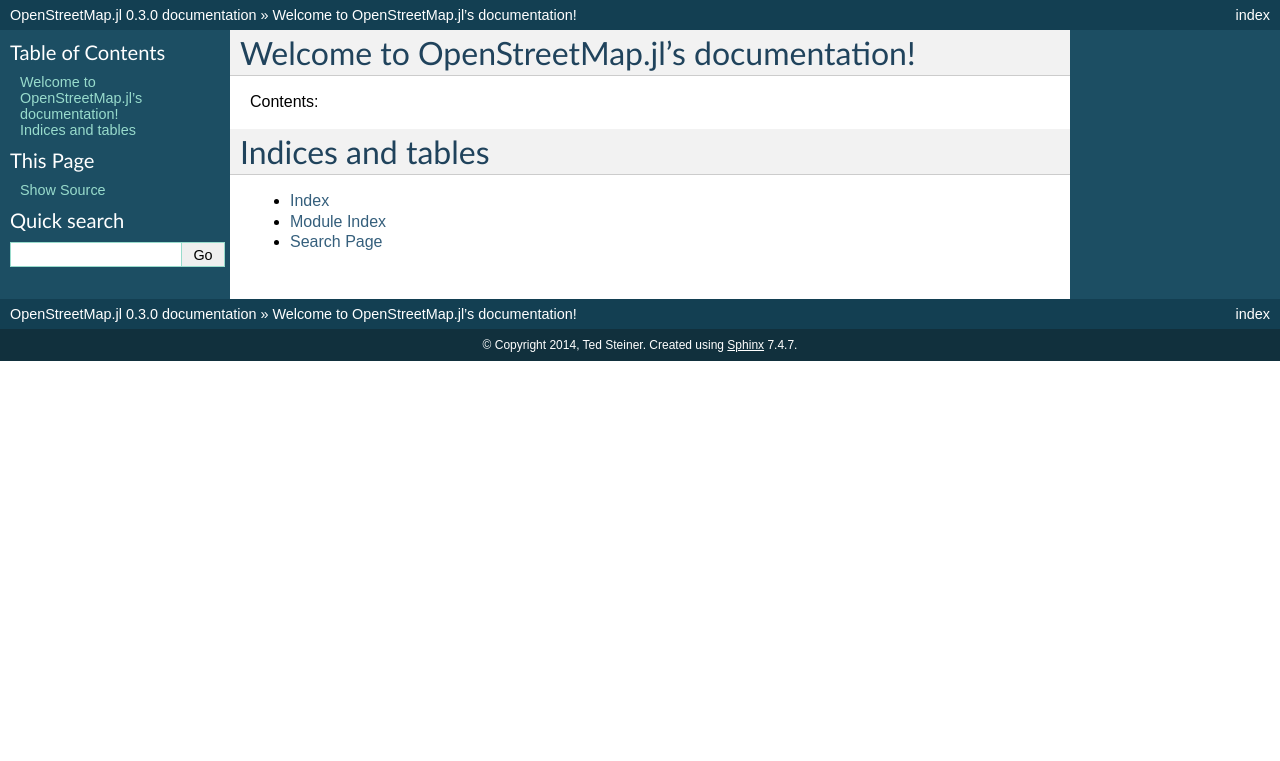
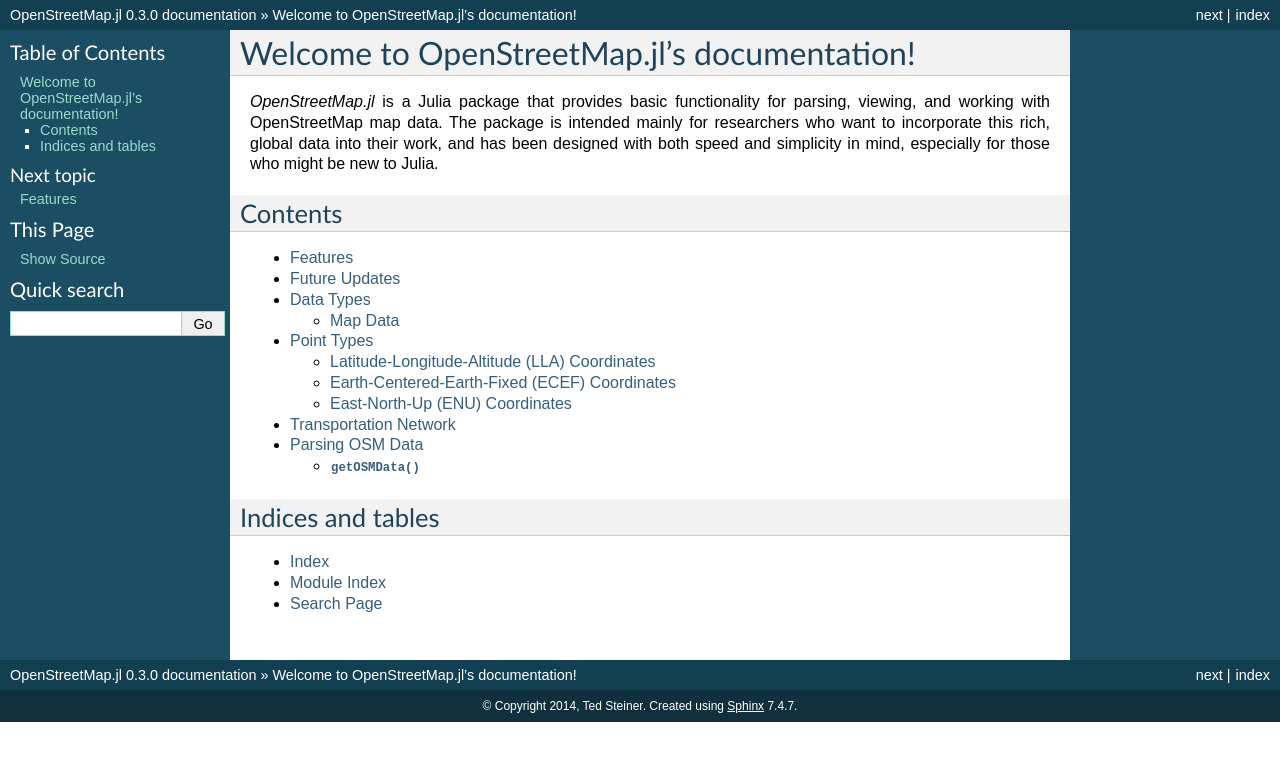
Before and after one commit to tedsteiner/OpenStreetMap.jl, a Sphinx documentation site: the page built from docs/index.rst, in a window 1280 px wide. Shown: the top 761 px of the page. Built offline with Sphinx 7.4.7, drawn with Linux system fonts in a browser that asks for light colours; some of the changed lines change nothing that is shown.

Commit message:
Started some basic documentation in Sphinx.
Signed-off-by: Ted Steiner <tsteiner2@gmail.com>

```diff
--- /dev/null
+++ b/docs/data.rst
@@ -0,0 +1,33 @@
+
+Parsing OSM Data
+================
+
+OpenStreetMap data is available in a variety of formats. However, the easiest and most common to work with is the OSM XML format. OpenStreetMap.jl makes reading data from these files easy and straightforward:
+
+.. py:function:: getOSMData( filename::String [, nodes=false, highways=false, buildings=false, features=false])
+
+Inputs:
+  * Required:
+
+    * ``filename`` [``String``]: Filename of OSM datafile.
+  * Optional:
+
+    * ``nodes`` [``Bool``]: ``true`` to read node data
+    * ``highways`` [``Bool``]: ``true`` to read highway data
+    * ``buildings`` [``Bool``]: ``true`` to read building data
+    * ``features`` [``Bool``]: ``true`` to read feature data
+
+Outputs:
+    * ``nodes`` [``false`` or ``Dict{Int,LLA}``]: Dictionary of node locations
+    * ``highways`` [``false`` or ``Dict{Int,Highway}``]: Dictionary of highways
+    * ``buildings`` [``false`` or ``Dict{Int,Building}``]: Dictionary of buildings
+    * ``features`` [``false`` or ``Dict{Int,Feature}``]: Dictionary of features
+
+These four outputs store all data from the file. ``highways``, ``buildings``, and ``features`` are dictionaries indexed by their OSM ID number, and contain an object of their respective type at each index. “Features” actually represent tags attached to specific ``nodes``, so their ID numbers are the node numbers. The ``Highway`` and ``Building`` types both contain lists of ``nodes`` within them.
+
+**Example Usage:**
+
+``nodes, hwys, builds, feats = getOSMData( MAP_FILENAME, nodes=true, highways=true, buildings=true, features=true)``
+
+**Usage Notes:**
+Reading data is generally very fast unless your system runs out of memory. This is because LightXML.jl loads the entire xml file into memory as a tree rather than streaming it. A 150 MB OSM file seems to take up about 2-3 GB of RAM on my machine, so load large files with caution.
--- a/docs/index.rst
+++ b/docs/index.rst
@@ -6,15 +6,21 @@
 Welcome to OpenStreetMap.jl's documentation!
 ============================================
 
-Contents:
+*OpenStreetMap.jl* is a Julia package that provides basic functionality for parsing, viewing, and working with OpenStreetMap map data. The package is intended mainly for researchers who want to incorporate this rich, global data into their work, and has been designed with both speed and simplicity in mind, especially for those who might be new to Julia.
 
+Contents
+---------
 .. toctree::
    :maxdepth: 2
+
+   overview.rst
+   types.rst
+   data.rst
 
 
 
 Indices and tables
-==================
+------------------
 
 * :ref:`genindex`
 * :ref:`modindex`
--- /dev/null
+++ b/docs/overview.rst
@@ -0,0 +1,20 @@
+
+Features
+=============
+
+* Parse an OpenStreetMap XML datafile (OSM files)
+* Crop maps to specified boundaries
+* Convert maps between LLA, ECEF, and ENU coordinates
+* Extract highways, buildings, and tagged features from OSM data
+* Filter data by various classes
+  * Ways suitable for driving, walking, or cycling
+  * Freeways, major city streets, residential streets, etc.
+  * Accomodations, shops, industry, etc.
+* Draw detailed maps using Julia's Winston graphics package with a variety of options
+* Compute shortest or fastest driving, cycling, and walking routes using Julia's Graphs package
+
+
+Future Updates
+==============
+
+All the functionality that I personally need for my work is now implemented in this package. Therefore, future updates will depend on GitHub issues (bug reports or feature requests) created by users. Pull requests for additional functionality are very welcome, as well.
--- /dev/null
+++ b/docs/types.rst
@@ -0,0 +1,143 @@
+Data Types
+==========
+This page gives an overview of the main data types used by OpenStreetMap.jl.
+
+Map Data
+---------
+These types pertain directly to map elements.
+
+Highway
+^^^^^^^^^^^^^^
+All roads and paths in OpenStreetMap are generically called “highways.” These types must include a list of nodes that comprises the path of the highway. All other fields are optional, and are empty strings when missing from the OSM database.
+
+When a highway is labeled as “oneway,” the road or path is only legally traversable in the order in which the nodes are listed.
+
+.. code-block:: python
+
+    type Highway
+        class::String       # Type of highway
+        lanes::Int          # Number of lanes (1 if unspecified)
+        oneway::Bool        # True if road is one-way
+        sidewalk::String    # Sidewalk classifier, if available
+        cycleway::String    # Cycleway classifier, if available
+        bicycle::String     # Bicycle classifier, if available
+        name::String        # Name, if available
+        nodes::Array{Int,1} # List of nodes
+    end
+
+Feature
+^^^^^^^^^^^^^^
+“Features” are nodes tagged with additional data. OpenStreetMap.jl currently ignores some of these tags (e.g., crosswalks), but the following feature classes are currently extracted from OSM files:
+    * amentity
+    * shop
+    * building
+    * craft
+    * historic
+    * sport
+    * tourism
+
+Many of these features also have a specified name and class detail (e.g., shop:restaurant). Nodes with no tags are never made into features.
+
+.. code-block:: python
+
+    type Feature
+        class::String       # Shop, amenity, crossing, etc.
+        detail::String      # Class qualifier
+        name::String        # Name
+    end
+
+Building
+^^^^^^^^^^^^^^
+Buildings in OpenStreetMap may optionally have a name and class (though typically buildings are unlabeled). Like highways, they include a list of nodes.
+
+.. code-block:: python
+
+    type Building
+        class::String       # Building type (usually "yes")
+        name::String        # Building name (usually unavailable)
+        nodes::Array{Int,1} # List of nodes
+    end
+
+Intersection
+^^^^^^^^^^^^^^
+OpenStreetMap.jl includes an intersection detector. An intersection is a node which is included in at least two highways’ lists of nodes. The intersection object maintains a ``Set`` (no duplicates allowed) of highway ids that use that node.
+
+.. code-block:: python
+
+    type Intersection
+        highways::Set{Int} # Set of highway IDs
+    end
+
+Region Boundaries
+^^^^^^^^^^^^^^
+Region boundaries include the minimum and maximum latitude and longitude of a region. While the names of the types are clearly focused on the LLA coordinate system, Bounds can also be used with ENU coordinates. They will not work well with ECEF coordinates.
+
+.. code-block:: python
+
+    type Bounds
+        min_lat    # Or min_north
+        max_lat    # Or max_north
+        min_lon    # Or min_east
+        max_lon    # Or max_east
+    end
+
+Point Types
+===========
+These types give alternative representations for point locations in OpenStreetMap.jl.
+
+Latitude-Longitude-Altitude (LLA) Coordinates
+---------------------------------------------
+
+Used to store node data in OpenStreetMap XML files.
+
+.. code-block:: python
+
+    type LLA
+        lat
+        lon
+        alt
+    end
+
+Because OpenStreetMap typically does not store altitude data, the following alias is available for convenience:
+``LLA(lat, lon) = LLA(lat, lon, 0)``
+
+Earth-Centered-Earth-Fixed (ECEF) Coordinates
+---------------------------------------------
+
+Global cartesian coordinate system rotating with the Earth.
+
+.. code-block:: python
+
+    type ECEF
+        x
+        y
+        z
+    end
+
+East-North-Up (ENU) Coordinates
+---------------------------------------------
+
+Local cartesian coordinate system, centered on a reference point.
+
+.. code-block:: python
+
+    type ENU
+        east
+        north
+        up
+    end
+
+
+Transportation Network
+======================
+The Network type is used to represent a street transportation network as a graph. This type nicely encapsulates the graph data from the user, simplifying the use of Graphs.jl for route planning. Most users will not need to interact with the internals of these objects.
+
+.. code-block:: python
+
+    type Network
+        g        # Incidence graph of streets
+        v        # Dictionary of vertices
+        v_inv    # Inverted list of vertices
+        w        # Edge weights
+        class    # Edge classification
+    end
```
Also changed, not shown: 1 other file.
